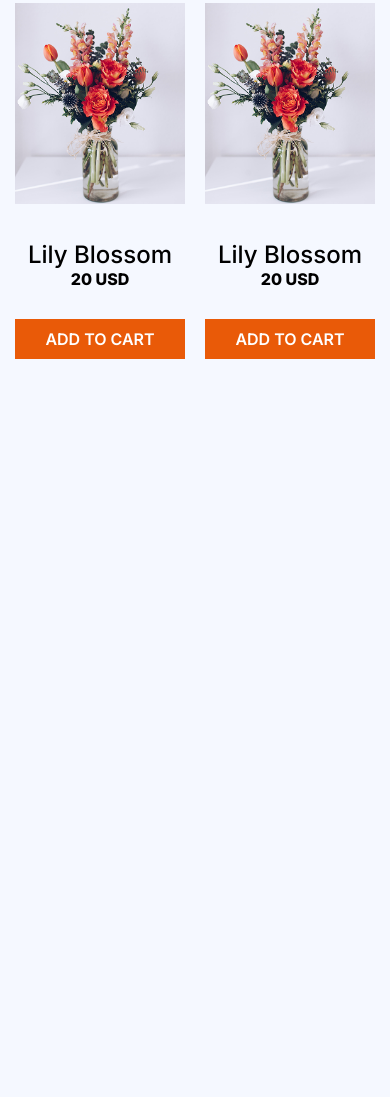
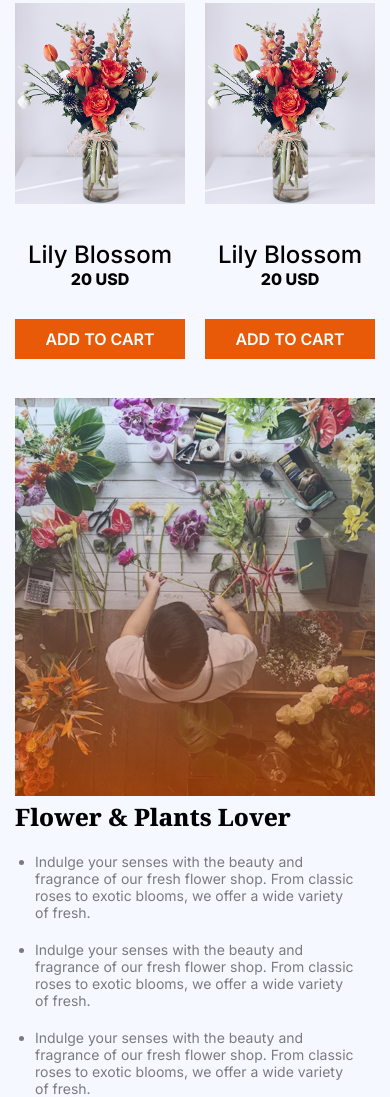
Before and after one commit to fahim793/Flower-Shop, a plain HTML site: page index.html in a window 390 px wide. Shown: the part 1896-2993 px from the top of the page. Before the commit the page ends 2264 px from the top, so only its background shows below. Drawn offline with Linux system fonts and the light colour scheme.

Commit message:
added shop and plant section

```diff
--- a/index.html
+++ b/index.html
@@ -54,7 +54,8 @@
             <img src="./assets/hero-flower.png" alt="">
         </div>
     </section>
-    <!-- shop section -->
+
+    <!-- Shop section -->
     <section>
         <div class="shop-header">
             <h2 class="noto-serif-bold"><span class="orange">Our</span> Plant</h2>
@@ -112,6 +113,25 @@
             </div>
         </div>
     </section>
+
+    <!-- Flower plant lover -->
+    <section class="plant-section">
+        <div class="plant-img ">
+            <img class="trusted-badge" src="./assets/trusted-badge.png" alt="">
+            <img class="flower-store" src="./assets/flower-store.png" alt="">
+        </div>
+        <div class="plant-text ">
+            <h2 class="noto-serif-bold">Flower & Plants <br class="break">Lover</h2>
+            <ul class="inter-regular">
+                <li>Indulge your senses with the beauty and fragrance of our fresh flower shop. From classic roses to
+                    exotic blooms, we offer a wide variety of fresh.</li>
+                <li>Indulge your senses with the beauty and fragrance of our fresh flower shop. From classic roses to
+                    exotic blooms, we offer a wide variety of fresh.</li>
+                <li>Indulge your senses with the beauty and fragrance of our fresh flower shop. From classic roses to
+                    exotic blooms, we offer a wide variety of fresh.</li>
+            </ul>
+        </div>
+    </section>
 </body>
 
 </html>
--- a/style.css
+++ b/style.css
@@ -3,7 +3,7 @@
     padding: 0px;
 }
 
-/* Fonts css */
+/* Fonts CSS */
 
 
 .noto-serif-bold {
@@ -239,3 +239,107 @@ nav {
         font-size: 14px;
     }
 }
+
+/* Plant Sectoion CSS */
+
+
+.plant-section {
+    width: 1140px;
+    margin: auto;
+    margin-top: 210px;
+    display: flex;
+    justify-content: space-between;
+    align-items: center;
+
+}
+
+.plant-img {
+    position: relative;
+}
+
+.plant-img .flower-store {
+    width: 540px;
+}
+
+.plant-text {
+    width: 540px;
+    height: 520px;
+    display: flex;
+    flex-direction: column;
+    justify-content: center;
+    align-items: left;
+    gap: 20px;
+}
+
+.plant-text h2 {
+    font-size: 50px;
+}
+
+.plant-text ul {
+    font-size: 22px;
+    color: rgba(0, 0, 0, 0.507);
+}
+
+.plant-text ul {
+    display: flex;
+    flex-direction: column;
+    justify-content: center;
+    align-items: left;
+    gap: 20px;
+}
+
+.trusted-badge {
+    width: 280px;
+    position: absolute;
+    top: -20%;
+    right: -20%;
+}
+
+
+@media screen and (max-width: 480px) {
+    .plant-section {
+        width: 100%;
+        margin-top: 30px;
+        flex-direction: column;
+        justify-content: center;
+        align-items: left;
+    }
+
+    .break {
+        display: none;
+    }
+
+    .plant-img .flower-store {
+        width: 360px;
+    }
+
+    .plant-text {
+        width: 360px;
+        height: auto;
+
+    }
+
+    .plant-text h2 {
+        font-size: 24px;
+
+    }
+
+    .plant-text ul {
+        font-size: 14px;
+        width: 320px;
+        margin: auto;
+    }
+
+    .plant-text ul {
+        display: flex;
+        flex-direction: column;
+        justify-content: baseline;
+        align-items: left;
+        gap: 20px;
+    }
+
+    .trusted-badge {
+        display: none;
+    }
+
+}
```
